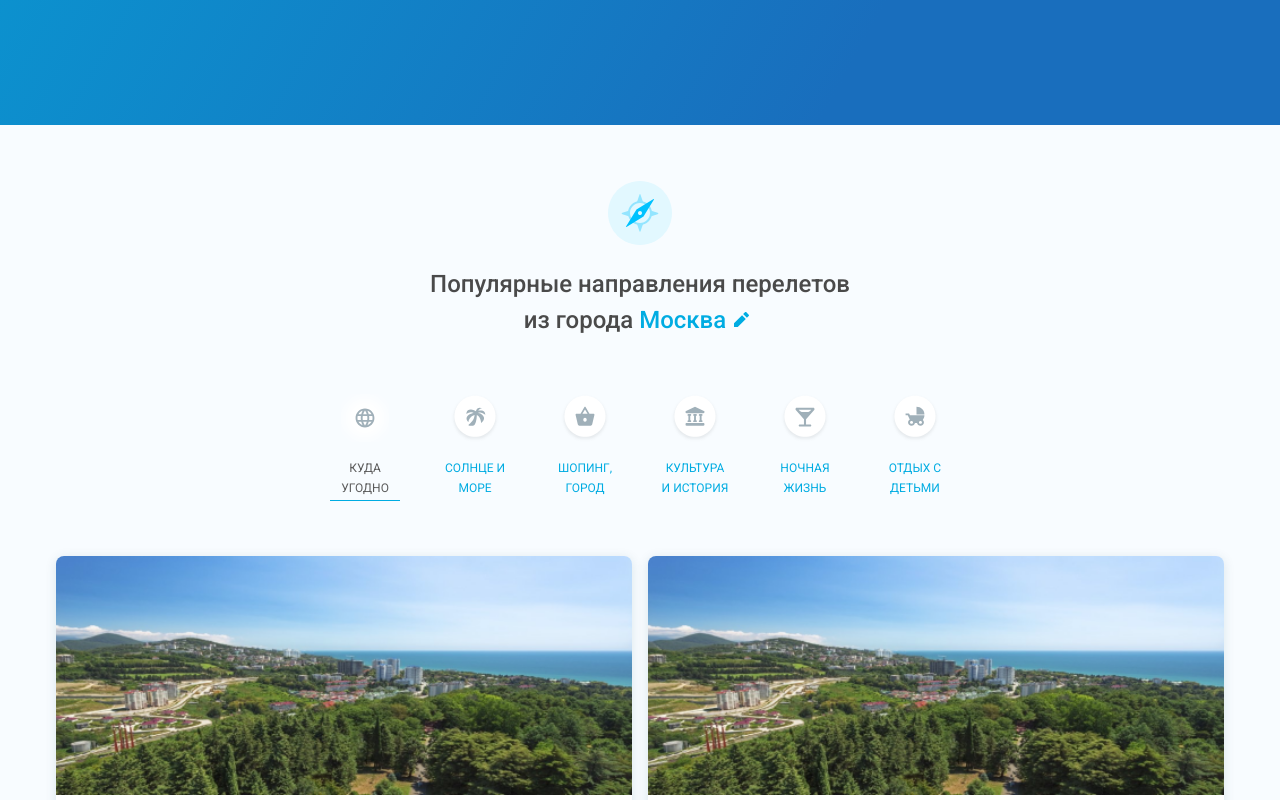
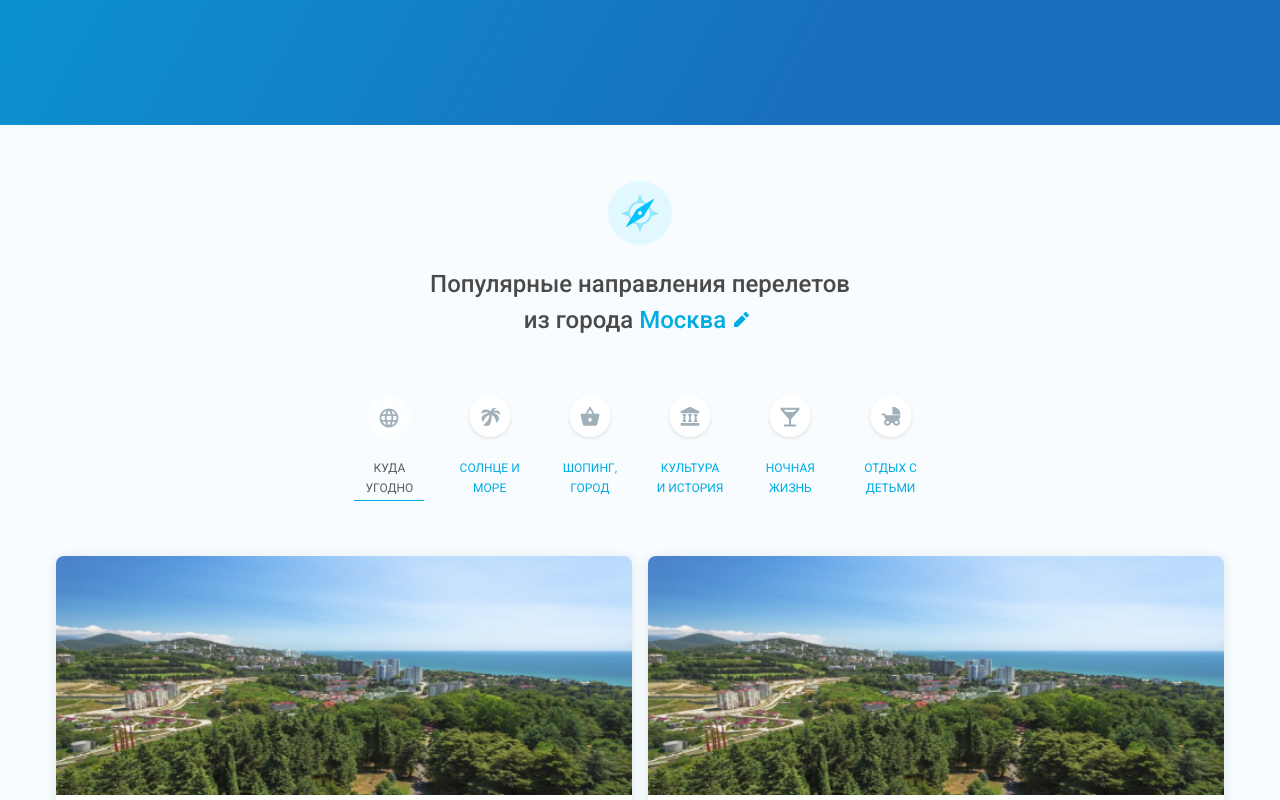
Before and after one commit to AlexandrHoroshih/aviasales-demo-frontend, a React (Create React App) app: page / in a window 1280 px wide. Shown: the part 720-1520 px from the top of the page. Built offline with nearby package versions, Linux system fonts and the light colour scheme.

Commit message:
fix: container fixes

```diff
--- a/src/BestPrices.js
+++ b/src/BestPrices.js
@@ -177,6 +177,7 @@ const Wrapper = styled.div`
   flex-wrap: wrap;
   flex-direction: flex-start;
   justify-content: center;
+  margin: 0 -8px 0 -8px;
 `;
 
 const HeadWrapper = styled.div`
--- a/src/Destinations.js
+++ b/src/Destinations.js
@@ -55,6 +55,7 @@ const Destinations = styled.div`
 export default function() {
   return (
     <Background>
+      <div className="container">
         <div className="row center-xs">
           <div className="col-xs-12 col-md-10 col-lg-6">
             <Logo src={logo} />
@@ -79,6 +80,7 @@ export default function() {
             </Categories>
           </div>
         </div>
+      </div>
       <div className="container">
         <Destinations>
           <div className="row center-xs">
```
Lines whose indentation alone changed are shown as unchanged.
